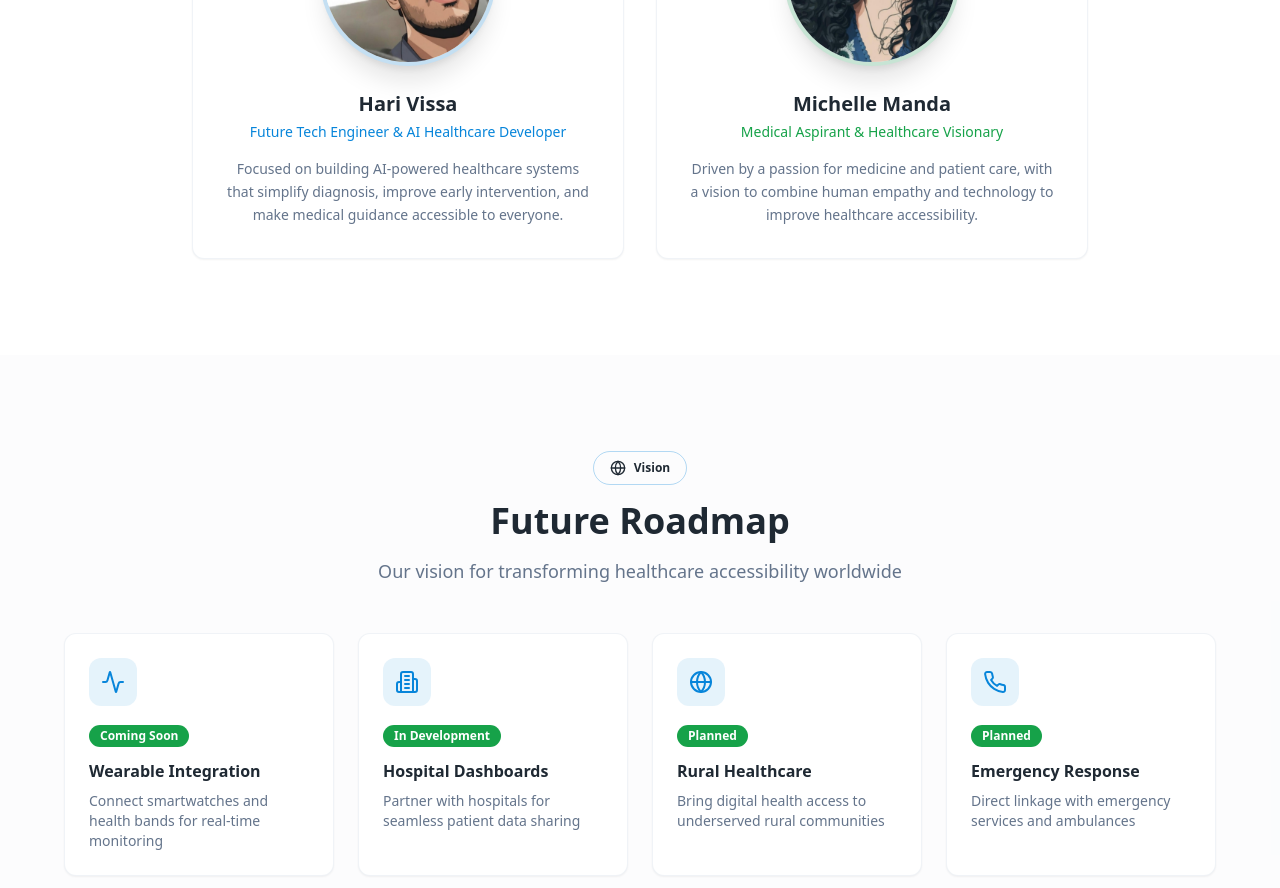
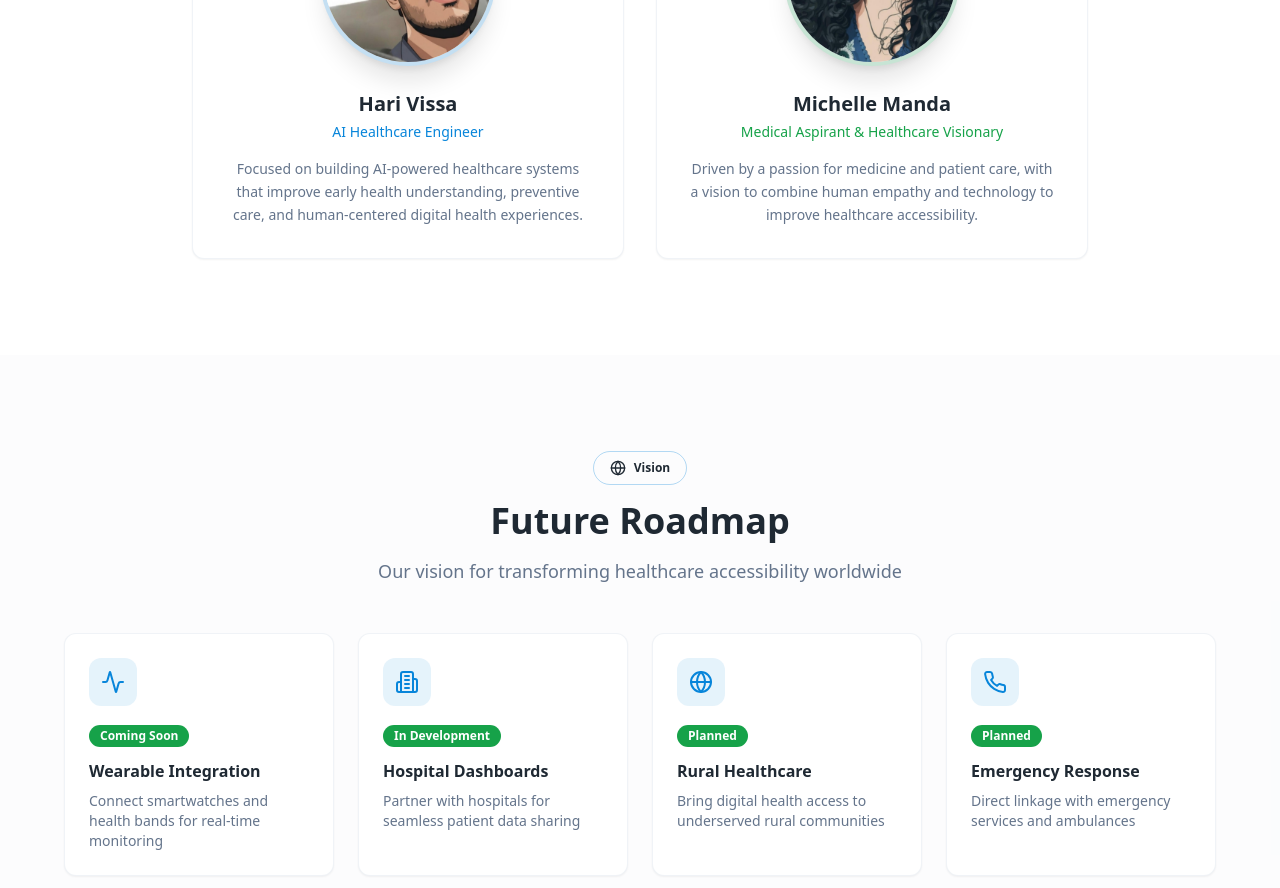
Before and after one commit to Harivissa/neulife, a React (Vite) app: page / in a window 1280 px wide. Shown: the part 4480-5368 px from the top of the page. Built offline with nearby package versions, Linux system fonts and the light colour scheme.

Commit message:
Preceding changes

```diff
--- a/src/pages/Landing.tsx
+++ b/src/pages/Landing.tsx
@@ -786,13 +786,12 @@ const Landing = () => {
                     </div>
                   </div>
                 </div>
-                <h3 className="text-xl font-bold text-foreground mb-1">Hari Vissa</h3>
+<h3 className="text-xl font-bold text-foreground mb-1">Hari Vissa</h3>
                 <p className="text-sm text-primary font-medium mb-4">
-                  Future Tech Engineer & AI Healthcare Developer
+                  AI Healthcare Engineer
                 </p>
                 <p className="text-sm text-muted-foreground leading-relaxed">
-                  Focused on building AI-powered healthcare systems that simplify diagnosis,
-                  improve early intervention, and make medical guidance accessible to everyone.
+                  Focused on building AI-powered healthcare systems that improve early health understanding, preventive care, and human-centered digital health experiences.
                 </p>
               </Card>
             </motion.div>
```
